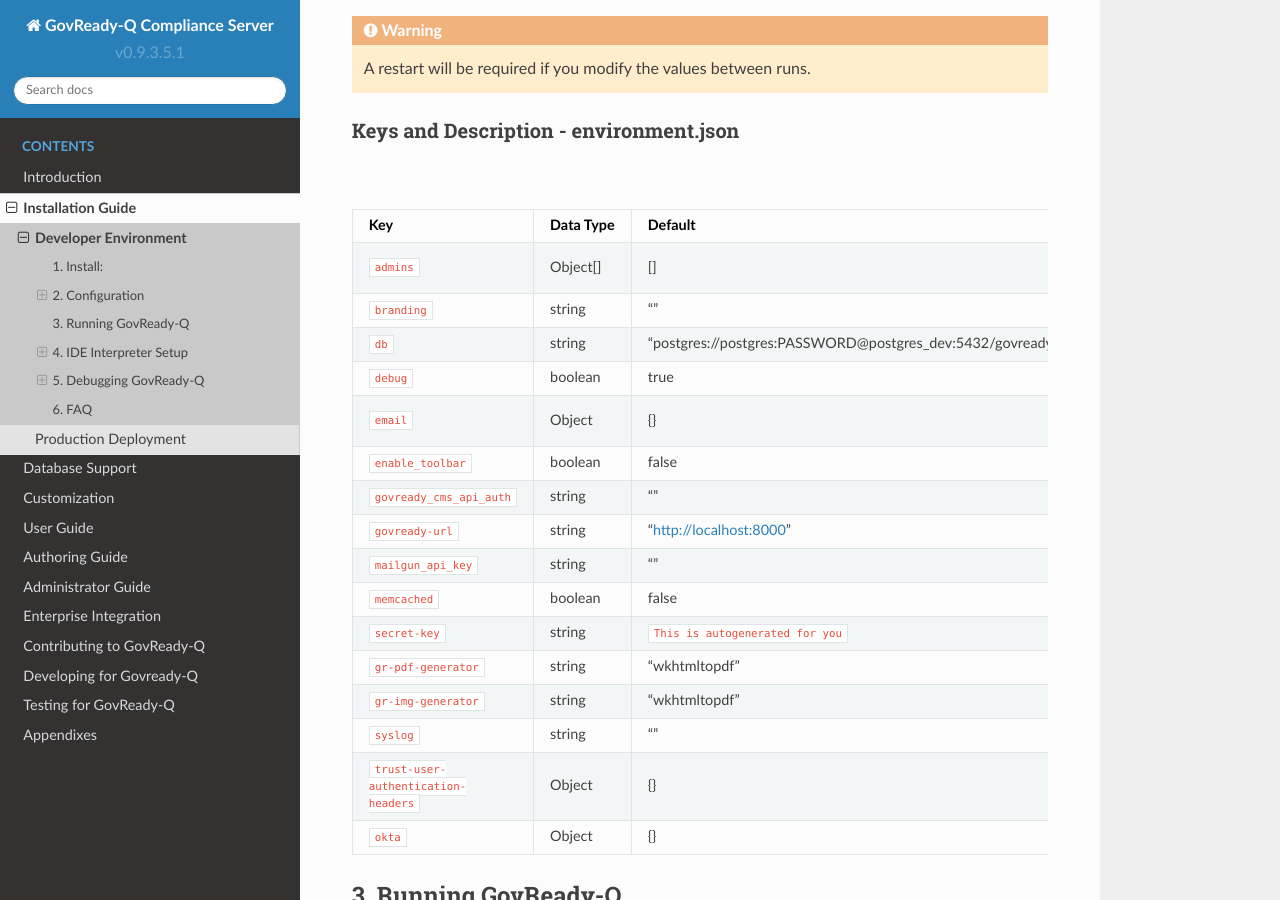
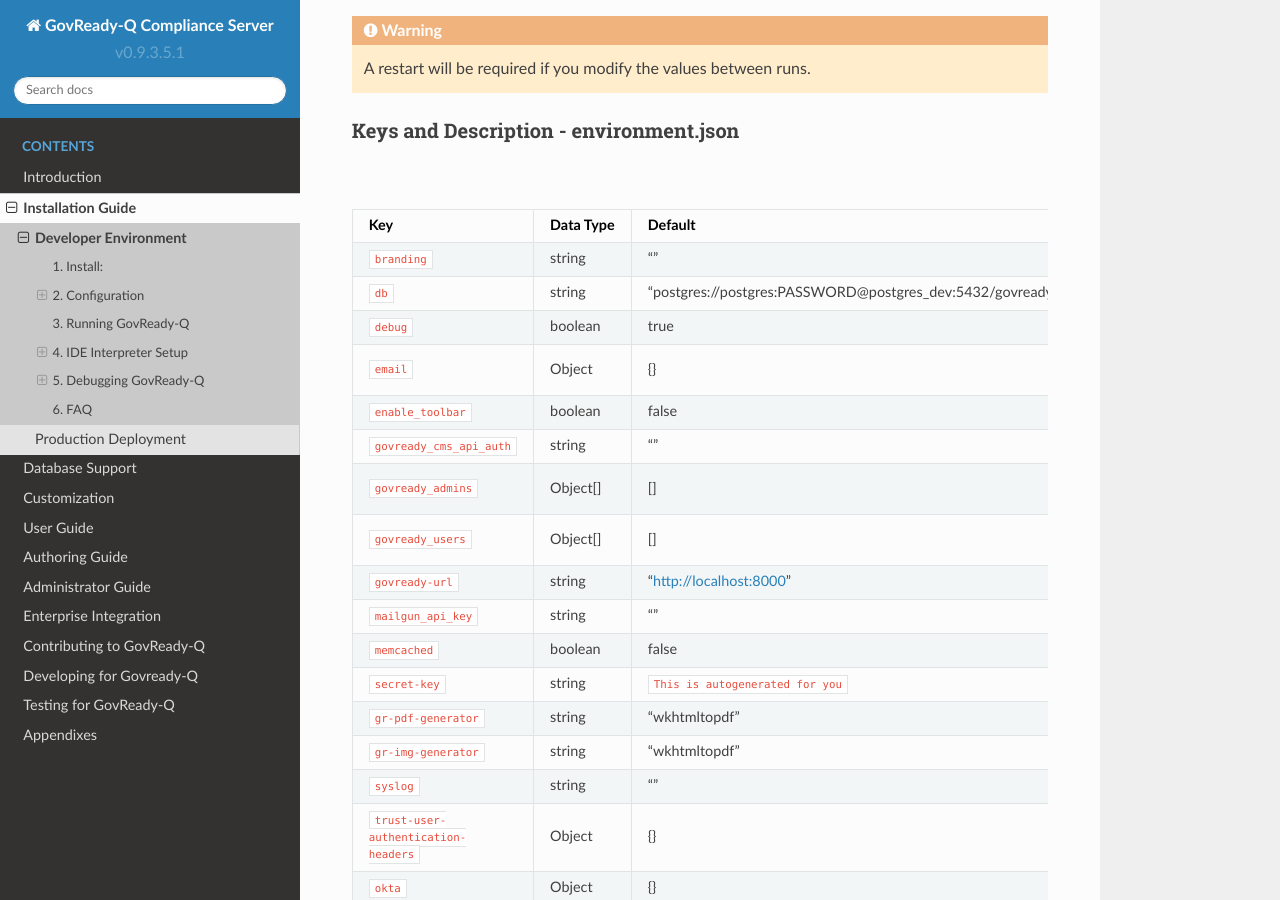
Before and after one commit to GovReady/govready-q-docs, a Sphinx documentation site: the page built from source/installation/development/index.rst, in a window 1280 px wide and 900 px high, scrolled down 923 px. Built offline with Sphinx 7.4.7 and the Read the Docs theme 2.0.0, drawn with Linux system fonts in a browser that asks for light colours; some of the changed lines change nothing that is shown.

Commit message:
Add govready_admins, govready_users params to docs

```diff
--- a/source/installation/development/index.rst
+++ b/source/installation/development/index.rst
@@ -58,10 +58,6 @@
      - Data Type
      - Default
      - Description
-   * - ``admins``
-     - Object[]
-     - []
-     - Used to configure a display point of contact “Administrator” on site and unrelated to the configuration of actual administrators configured in the database Ex: ``[{"username": "username", "email":"first.last@example.com", "password": "REPLACEME"}]``.
    * - ``branding``
      - string
      - ""
@@ -86,6 +82,14 @@
      - string
      - ""
      - Used to store API key to interact with GovReady’s CMS agent and dashboard. Not relevant to most users.
+   * - ``govready_admins``
+     - Object[]
+     - []
+     - Used to create "Administrator" accounts during install Ex: ``[{"username": "username", "email":"first.last@example.com", "password": "REPLACEME"}]``.
+   * - ``govready_users``
+     - Object[]
+     - []
+     - Used to create regular user accounts during install Ex: ``[{"username": "username", "email":"first.last@example.com", "password": "REPLACEME"}]``.
    * - ``govready-url``
      - string
      - "http://localhost:8000"
```
